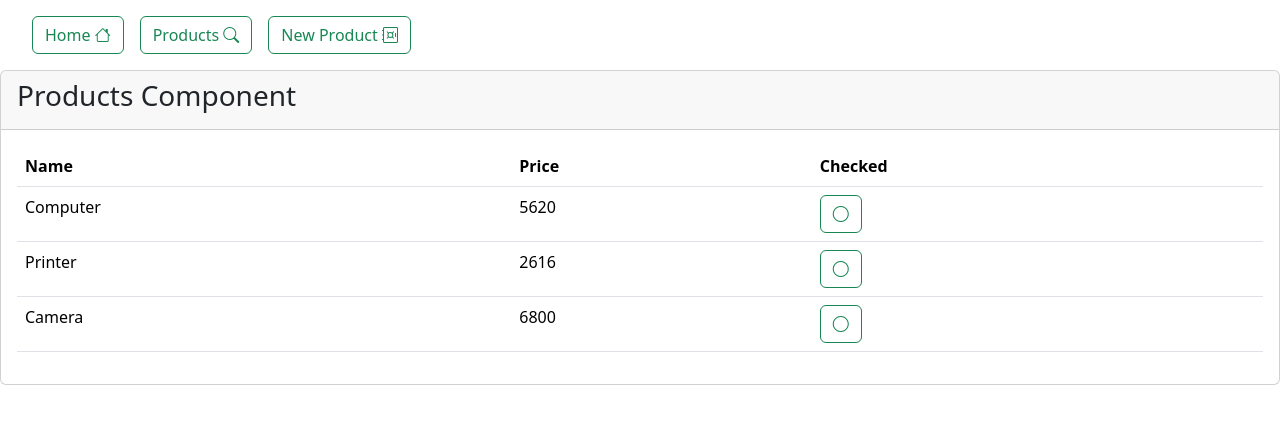
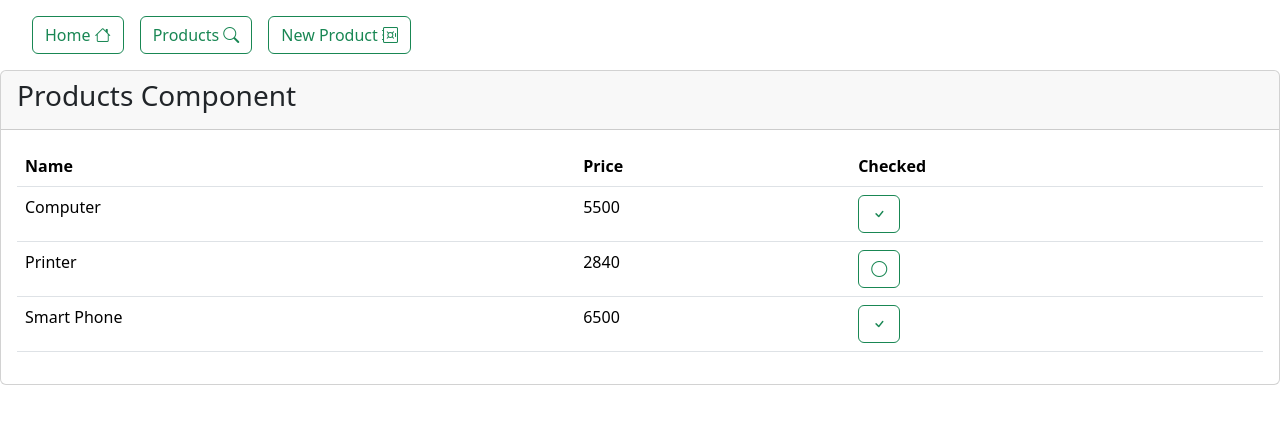
Before and after one commit to mehdicharife/enset-app, an Angular app: page /products in a window 1280 px wide. Shown: the top 424 px of the page. Built offline with nearby package versions, Linux system fonts and the light colour scheme; data requests are answered from the project's data file.

Commit message:
backend fetched products

```diff
--- /dev/null
+++ b/data/db.json
@@ -0,0 +1,22 @@
+{
+  "products": [
+    {
+      "id": 1,
+      "name": "Computer",
+      "price": 5500,
+      "checked": true
+    },
+    {
+      "id": 2,
+      "name": "Printer",
+      "price": 2840,
+      "checked": false
+    },
+    {
+      "id": 3,
+      "name": "Smart Phone",
+      "price": 6500,
+      "checked": true
+    }
+  ]
+}
--- a/src/app/products/products.component.html
+++ b/src/app/products/products.component.html
@@ -15,7 +15,7 @@
             <td>{{ product.name }}</td>
             <td>{{ product.price }}</td>
             <td>
-              <button (click)="product.checked = !product.checked"   class="btn btn-outline-success">
+              <button (click)="onProductCheck(product)" class="btn btn-outline-success">
                 <i [class]="product.checked? 'bi bi-check' : 'bi bi-circle'"></i>
               </button>
             </td>
--- a/src/app/products/products.component.ts
+++ b/src/app/products/products.component.ts
@@ -1,17 +1,36 @@
-import { Component } from '@angular/core';
+import {Component, OnInit} from '@angular/core';
 import { CommonModule } from '@angular/common';
+import {HttpClient, HttpClientModule} from "@angular/common/http";
 
 @Component({
   selector: 'app-products',
   standalone: true,
-  imports: [CommonModule],
+  imports: [CommonModule, HttpClientModule],
   templateUrl: './products.component.html',
   styleUrl: './products.component.css'
 })
-export class ProductsComponent {
-  products : Array<any> = [
-    {id: 1, name: "Computer", price: 5620, checked: false},
-    {id: 2, name: "Printer", price: 2616, checked: false},
-    {id: 3, name: "Camera", price: 6800, checked: false}
-  ];
+export class ProductsComponent implements OnInit{
+  products : Array<any> = [];
+  private httpClient : HttpClient;
+
+  constructor(httpClient : HttpClient) {
+    this.httpClient = httpClient;
+  }
+
+  ngOnInit() {
+    this.httpClient.get<Array<any>>("http://localhost:8089/products").subscribe({
+      next : value => this.products = value,
+      error : err => console.log(err)
+    });
+  }
+
+  onProductCheck(product : any) {
+    this.httpClient.patch<any>(
+      `http://localhost:8089/products/${product.id}`,
+      {checked : !product.checked}
+    ).subscribe({
+      next : value => this.products.filter(product => product.id == value.id).map(element => element.checked = value.checked),
+      error : err => console.log(err)
+    });
+  }
 }
```
